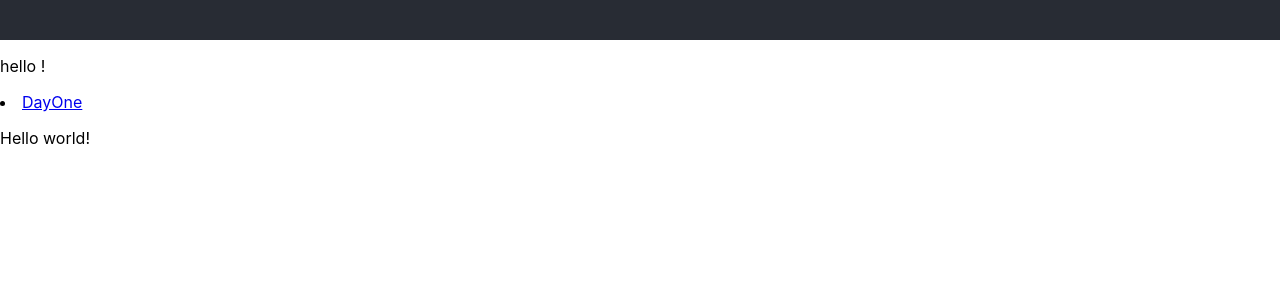
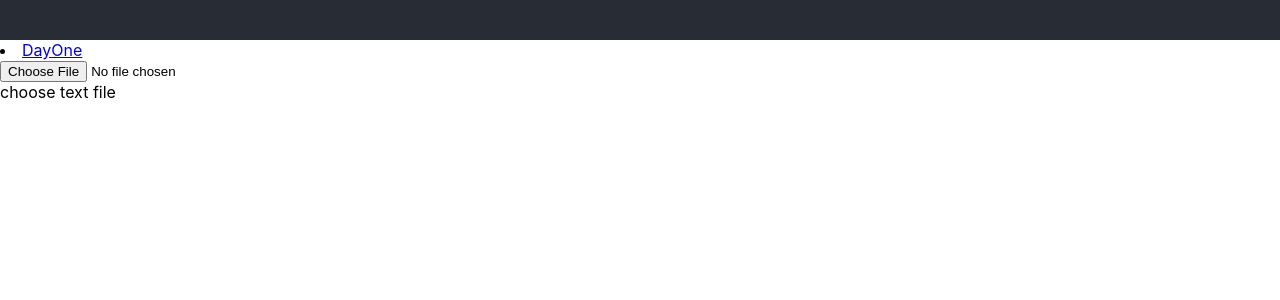
Before and after one commit to widi9545/advent-of-code-page, a React (Create React App) app: page /DayOne in a window 1280 px wide. Shown: the top 300 px of the page. Built offline with nearby package versions, Linux system fonts and the light colour scheme.

Commit message:
i hate my life

```diff
--- a/src/App.js
+++ b/src/App.js
@@ -28,7 +28,6 @@ class LinkSelection extends React.Component {
         <div className="body-test">
           <Routes>
             <Route path='/DayOne' element={<DayOne />} />
-            <Route path='/page1/input.txt' element={<Outlet />} />
           </Routes>
 
         </div>
@@ -43,7 +42,6 @@ class Home extends React.Component {
       render (){
         return (
           <div>
-            <p> hello !</p>
             <li>
               <Link to="DayOne">DayOne</Link>
             </li>
--- /dev/null
+++ b/src/page1.js
@@ -0,0 +1,31 @@
+import React from 'react';
+
+
+class DayOne extends React.Component {
+
+  read_file = () =>{
+    var preview = document.getElementById('show-text');
+    var file = document.querySelector('input[type=file]').files[0];
+    var reader = new FileReader();
+
+    reader.onload = function (event) {
+
+    preview.innerHTML = event.target.result;
+    }
+    reader.readAsText(file);
+  }
+
+
+
+    render (){
+      return (
+        <div>
+            <input type="file" onChange={this.read_file}/>
+            <div id="show-text"> choose text file</div>
+        </div>
+        );
+      }
+    }
+
+
+export default DayOne
--- a/src/page1.tsx
+++ /dev/null
@@ -1,23 +0,0 @@
-import React from 'react';
-
-class DayOne extends React.Component {
-
-  helloWorld(){
-    let message:string = 'Hello world!'
-
-    return message;
-  }
-
-    render (){
-
-      let testMessage = this.helloWorld();
-      return (
-        <div>
-            <p> {testMessage}</p>
-        </div>
-        );
-      }
-    }
-
-
-export default DayOne
```
Also changed, not shown: package.json (+2 -25 lines), tsconfig.json (deleted, +0 -25 lines), public/day1/input.txt (renamed from src/day1/input.txt), 1 other file (tests, documents, lock files or other folders).
